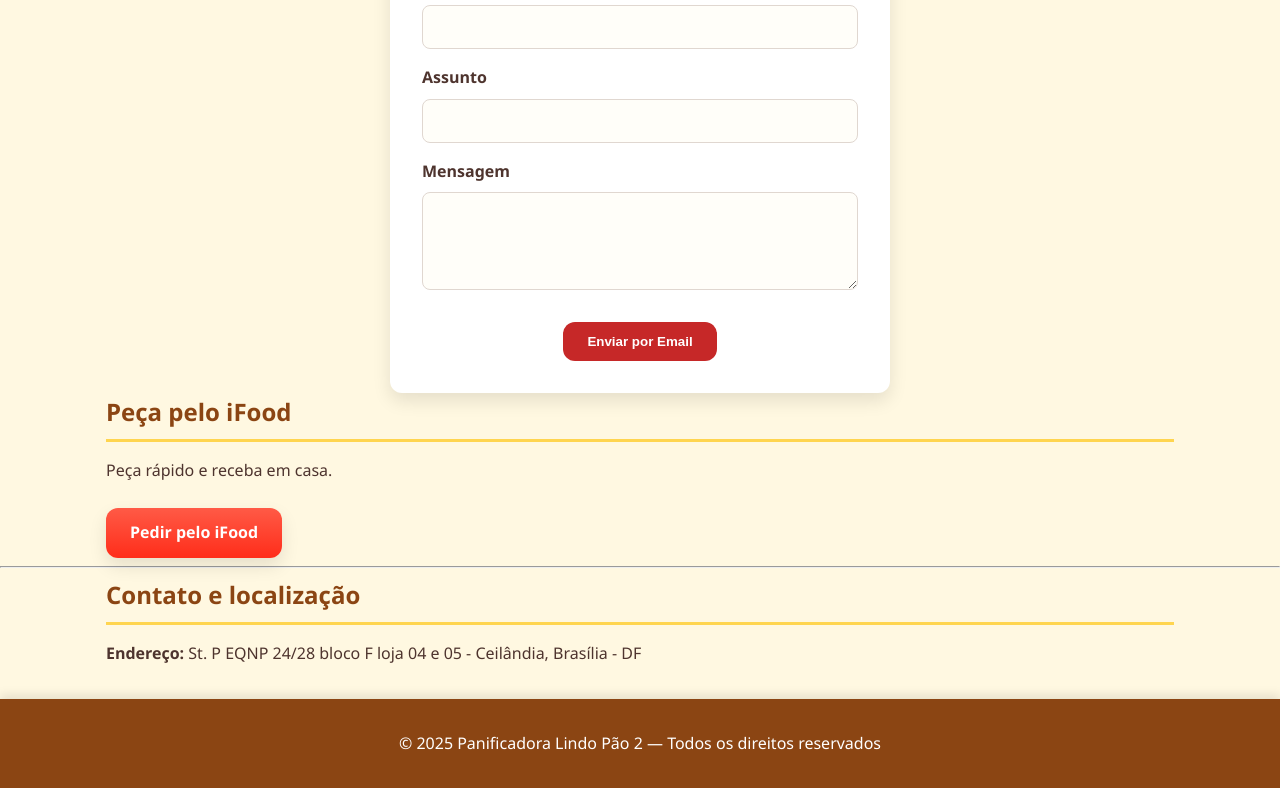
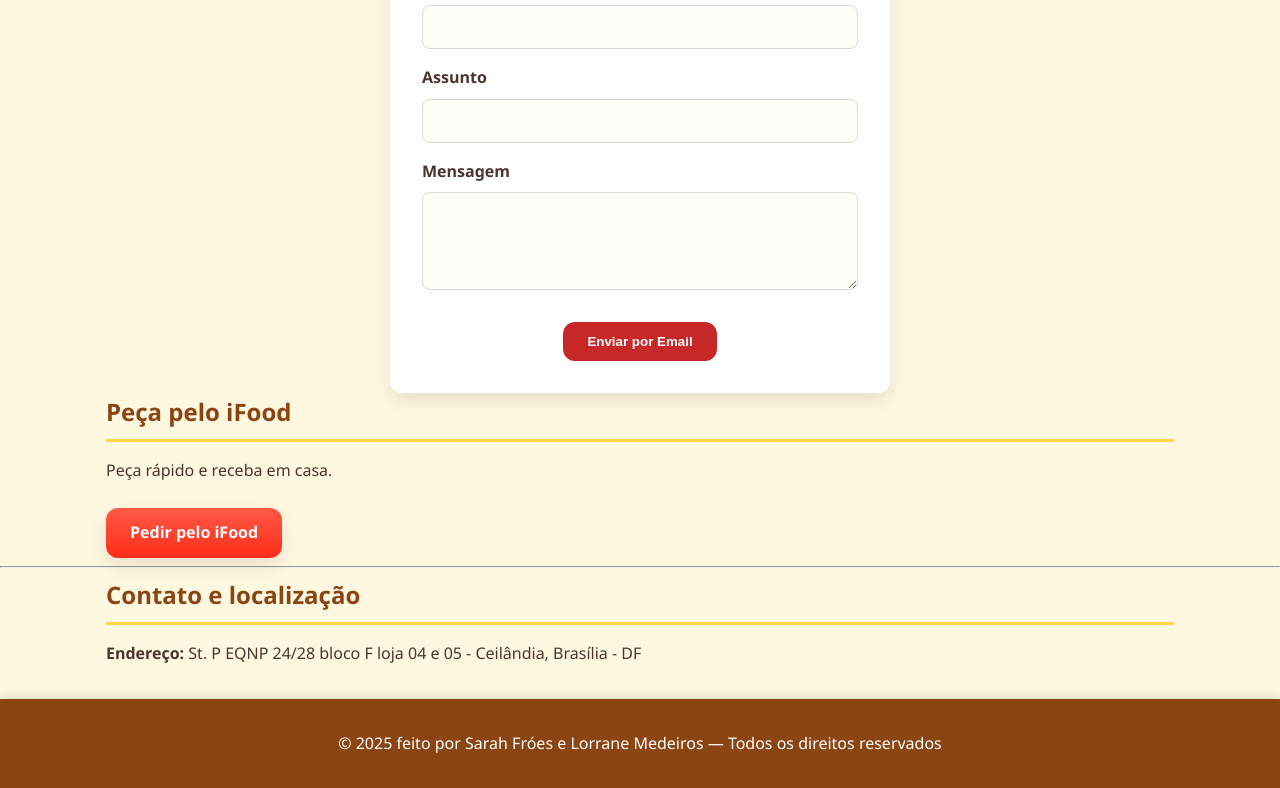
Before and after one commit to sahfroes/panificadora, a plain HTML site: page index.html in a window 1280 px wide. Shown: the part 2717-3505 px from the top of the page. Drawn offline with Linux system fonts and the light colour scheme.

Commit message:
Update footer copyright information

```diff
--- a/index.html
+++ b/index.html
@@ -178,7 +178,7 @@
   </main>
 
   <footer>
-    <p>© 2025 Panificadora Lindo Pão 2 — Todos os direitos reservados</p>
+    <p>© 2025 feito por Sarah Fróes e Lorrane Medeiros  — Todos os direitos reservados</p>
   </footer>
 
 </body>
```
